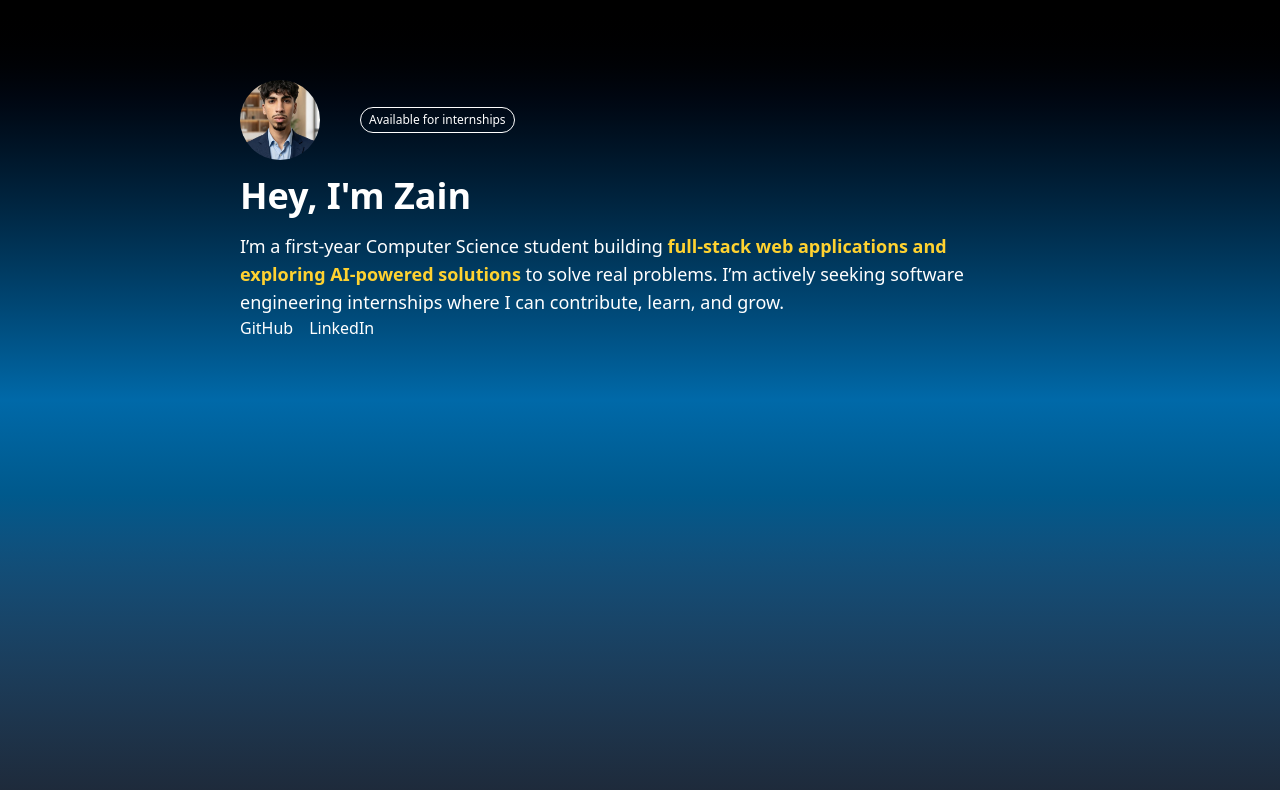
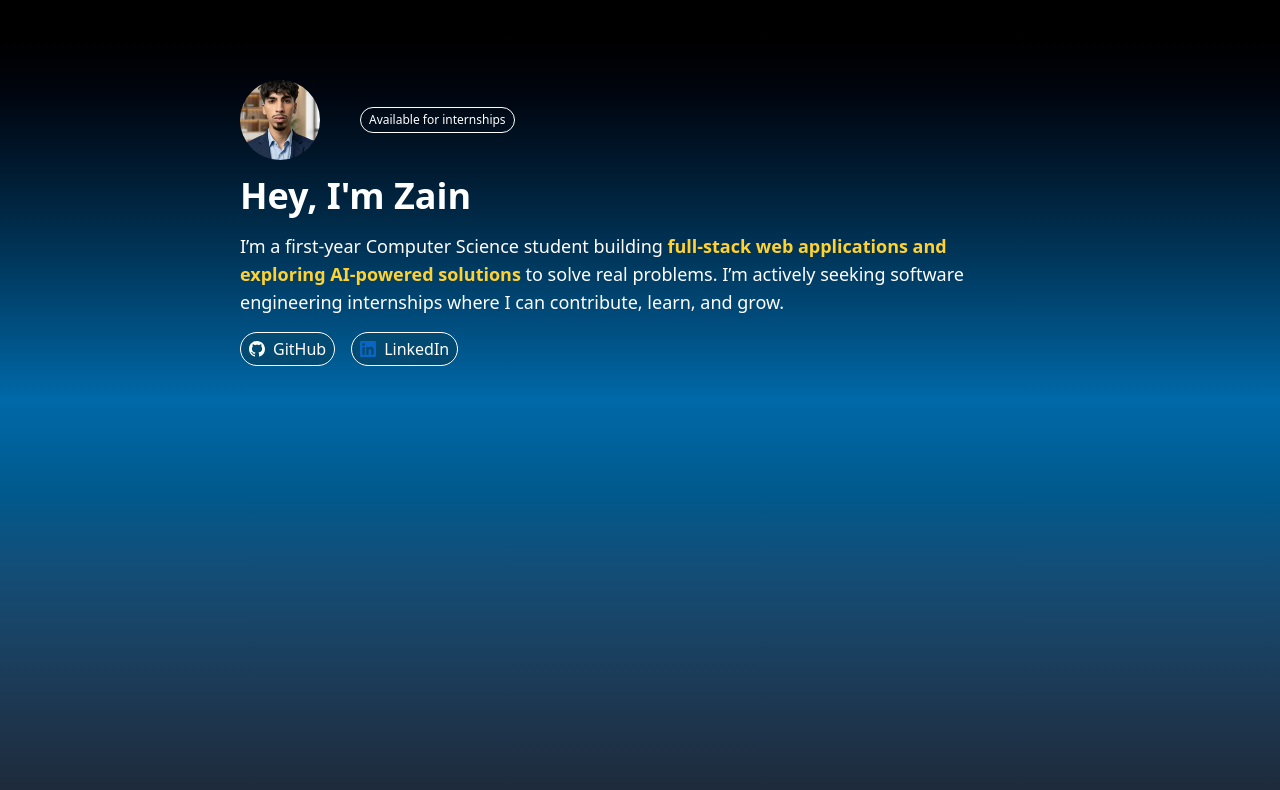
Before and after one commit to ZainX38/portfolio, a React (Vite) app: page / in a window 1280 px wide. Shown: the top 790 px of the page. Built offline with nearby package versions, Linux system fonts and the light colour scheme.

Commit message:
Added styling and data to Hero section

```diff
--- a/src/components/sections/Hero.jsx
+++ b/src/components/sections/Hero.jsx
@@ -1,10 +1,20 @@
-import React from 'react';
+import heroImage from '../../assets/images/zain.webp';
 
 function Hero() {
+    const buttonData = [{
+            name: 'GitHub',
+            link: 'github.com',
+            icon: '/sprites.svg#github'
+        }, {
+            name: 'LinkedIn',
+            link: 'linkedin.com',
+            icon: '/sprites.svg#linkedin'
+        }];
+
     return (
         <section>
             <div className="flex flex-row items-center gap-10 mb-4">
-                <img src="/src/assets/images/zain.webp" alt="Hero Image" className="
+                <img src={heroImage} alt="Hero Image" className="
                 w-20 h-20 object-cover rounded-full
                 "></img>
                 <a href="#" className="rounded-4xl border border-white px-2 py-1 text-xs">
@@ -14,14 +24,26 @@ function Hero() {
 
             <h1 className="text-4xl font-bold mb-4">Hey, I'm Zain</h1>
 
-            <p className="text-lg max-w-3xl">
+            <p className="text-lg max-w-3xl mb-4">
                 I’m a first-year Computer Science student building <span className='font-bold text-amber-300'> full-stack web applications and exploring AI-powered solutions </span>to solve real problems.
                 I’m actively seeking software engineering internships where I can contribute, learn, and grow.
             </p>
 
             <div className='flex flex-row gap-4'>
-                <a>GitHub</a>
-                <a>LinkedIn</a>
+                {buttonData.map(button => {
+                    return (
+                        <a key={button.name} href={button.link}
+                        className="
+                        text-md px-2 py-1 border rounded-full cursor-pointer bg-sky-900
+                        hover:bg-white hover:text-black hover:scale-110
+                        transition-transform flex flex-row items-center gap-2">
+                            <svg className="w-4 h-4">
+                                <use href={button.icon} />
+                            </svg>
+                            {button.name}
+                        </a>
+                    )
+                })}
             </div>
         </section>
     )
```
